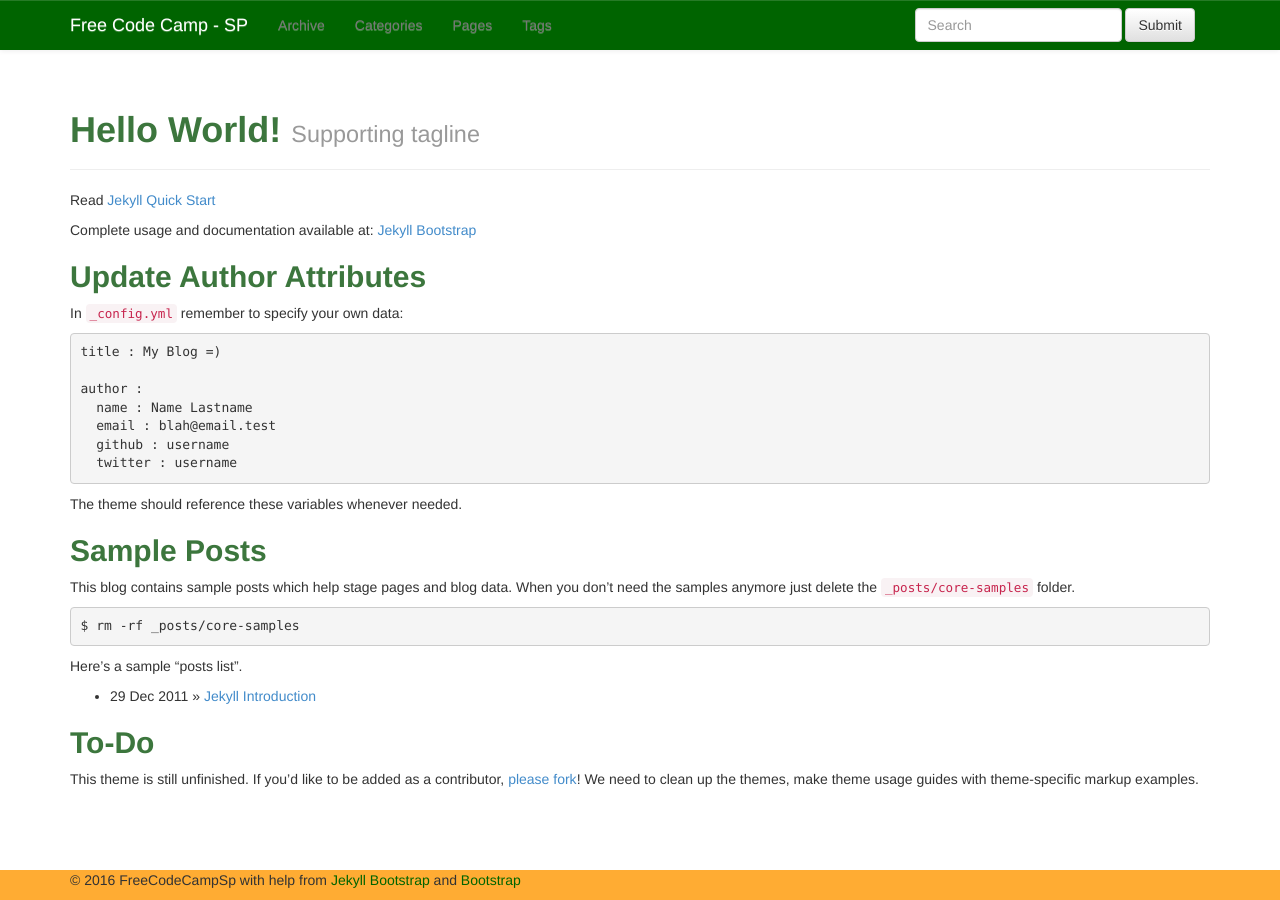
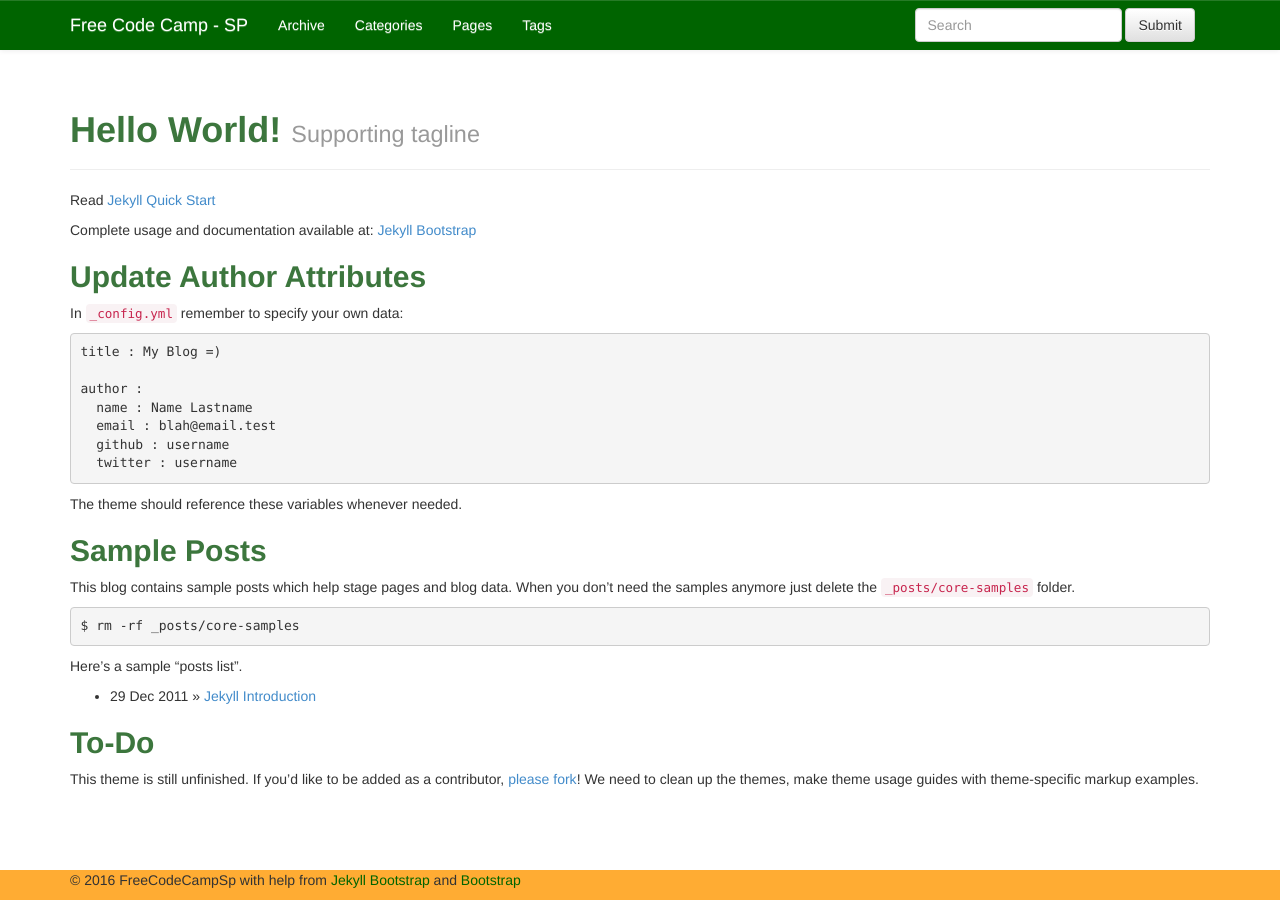
Before and after one commit to FreeCodeCampSp/FreeCodeCampSp.github.io, a Jekyll site: the page built from index.md, in a window 1280 px wide. Built offline with Jekyll 4.4.1, drawn with Linux system fonts in a browser that asks for light colours; nearby versions of some CDN libraries.

Commit message:
Ajustando as cores do menu e os links do rodapé

```diff
--- a/assets/themes/css/style.css
+++ b/assets/themes/css/style.css
@@ -29,18 +29,22 @@ h1, h2, h3, h4 {
     color: #fff;
 }
 .menu .nav a{
-    color: #fff;
-    transition: 2s ease-in;
+    color: #fff!important;
+    transition: 2s ease-in!important;
 }
 .menu .nav a:hover{
-    color: #ffac33;
+    color: #ffac33!important;
 }
 /* Footer */
 .footer {
   background-color: #ffac33;
 }
-.footer a{color: #006400;}
-.footer a:hover{ color: #fff;}
+.footer a{
+    color: #006400!important;
+}
+.footer a:hover{
+    color: #fff!important;
+}
 
 /* posts index */
 .post > h3.title {
```
